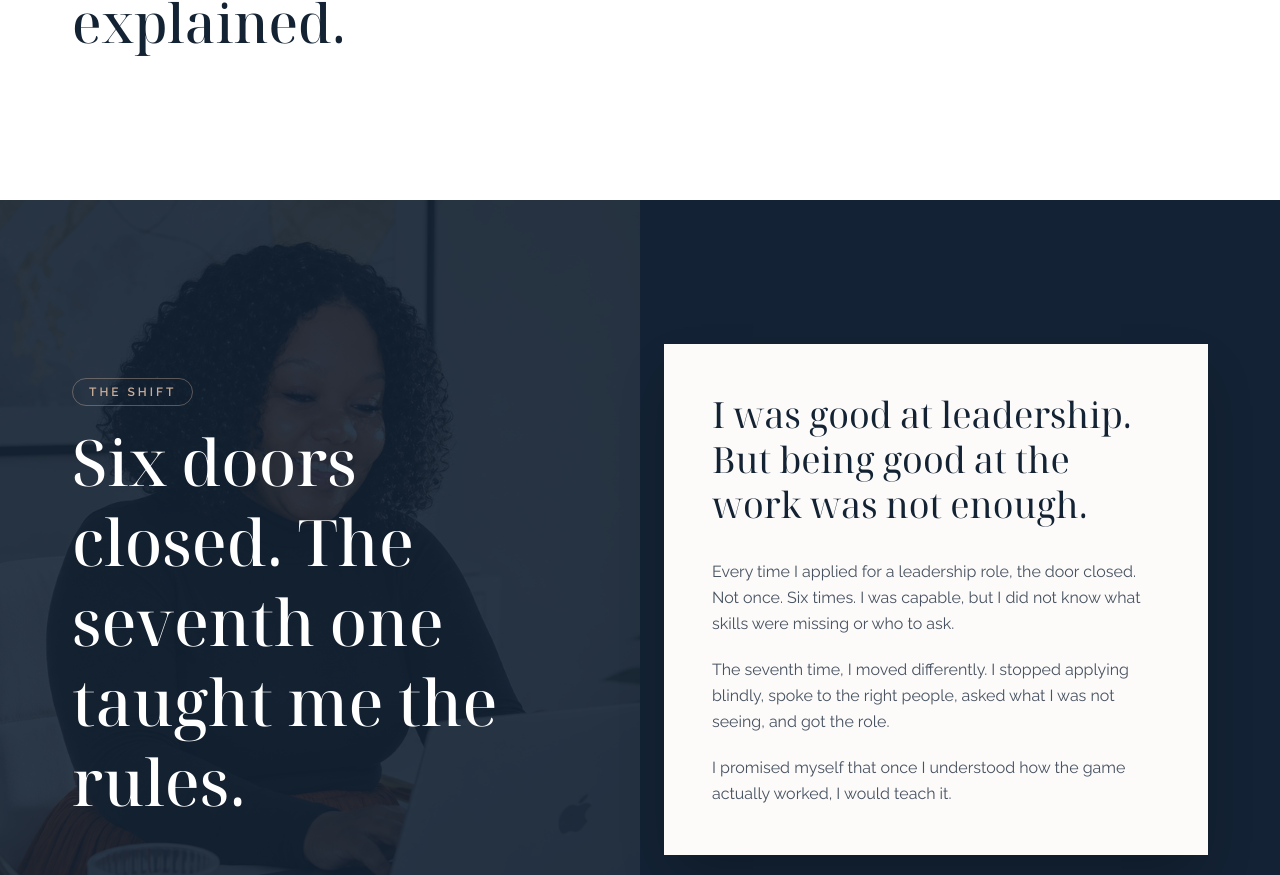
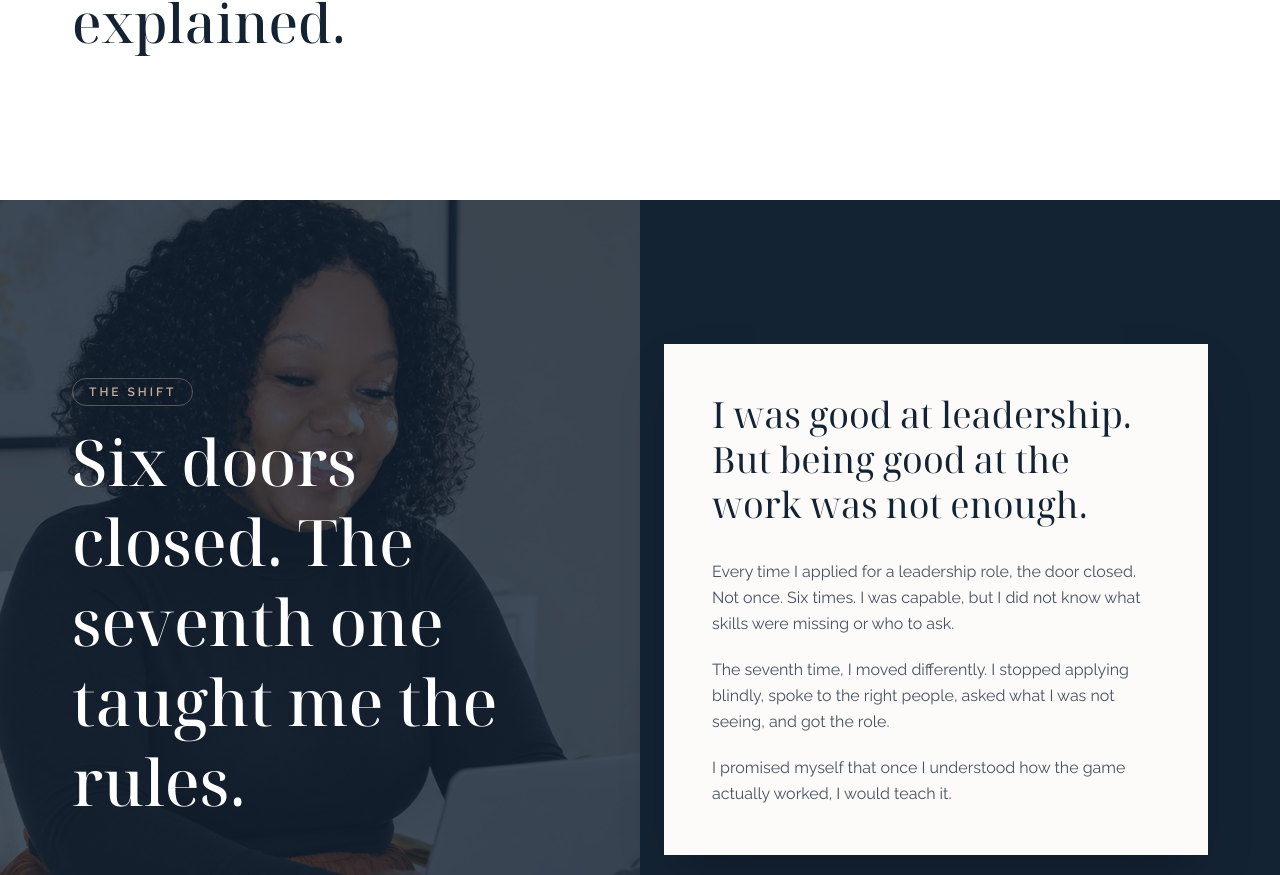
Before and after one commit to CoachKagiso/coachkagiso.co.za, a Next.js app: page /about in a window 1280 px wide. Shown: the part 1460-2335 px from the top of the page. Built offline with nearby package versions, Linux system fonts and the light colour scheme.

Commit message:
Add parallax and lighten shift overlay

```diff
--- a/components/AboutPage.tsx
+++ b/components/AboutPage.tsx
@@ -3,6 +3,7 @@
 import Image from 'next/image';
 import Link from 'next/link';
 import { motion, useScroll, useTransform } from 'motion/react';
+import { useRef } from 'react';
 
 const beliefs = [
   {
@@ -30,9 +31,15 @@ const methods = [
 ];
 
 export default function AboutPage() {
+  const shiftSectionRef = useRef<HTMLElement>(null);
   const { scrollYProgress } = useScroll();
+  const { scrollYProgress: shiftScrollYProgress } = useScroll({
+    target: shiftSectionRef,
+    offset: ['start end', 'end start'],
+  });
   const heroTextY = useTransform(scrollYProgress, [0, 0.35], [0, 160]);
   const portraitY = useTransform(scrollYProgress, [0, 0.45], [0, -70]);
+  const shiftBackgroundY = useTransform(shiftScrollYProgress, [0, 1], ['-8%', '8%']);
 
   return (
     <main className="font-sans bg-[#FCFBFA] text-[#142334] overflow-hidden">
@@ -152,16 +159,18 @@ export default function AboutPage() {
         </div>
       </section>
 
-      <section className="relative bg-[#142334] text-white py-24 lg:py-36 overflow-hidden">
-        <div className="absolute inset-y-0 left-0 w-full lg:w-1/2 opacity-32">
+      <section ref={shiftSectionRef} className="relative bg-[#142334] text-white py-24 lg:py-36 overflow-hidden">
+        <div className="absolute inset-y-0 left-0 w-full lg:w-1/2 overflow-hidden opacity-44">
+          <motion.div style={{ y: shiftBackgroundY }} className="absolute -inset-y-[10%] inset-x-0">
             <Image
               src="/images/about/about-shift-background.png"
               alt="Coach Kagiso working at a laptop in a bright office"
               fill
               className="object-cover"
             />
+          </motion.div>
         </div>
-        <div className="absolute inset-0 bg-[#142334]/68"></div>
+        <div className="absolute inset-0 bg-[#142334]/52"></div>
         <div className="relative z-10 max-w-[1200px] mx-auto px-6 lg:px-8">
           <div className="grid lg:grid-cols-12 gap-12 items-center">
             <div className="lg:col-span-5">
```
Lines whose indentation alone changed are shown as unchanged.
